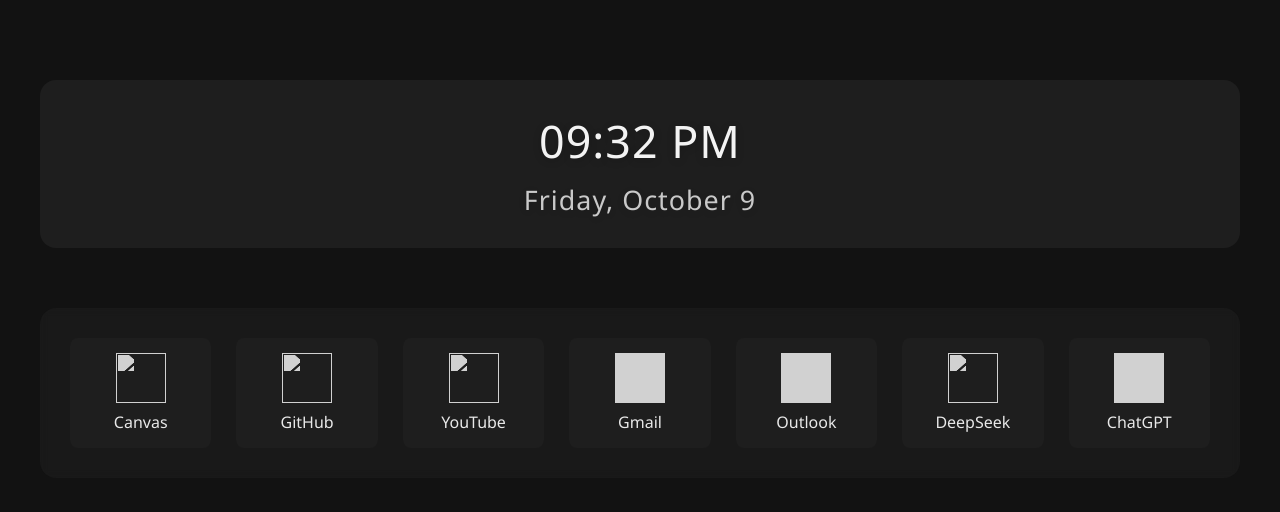
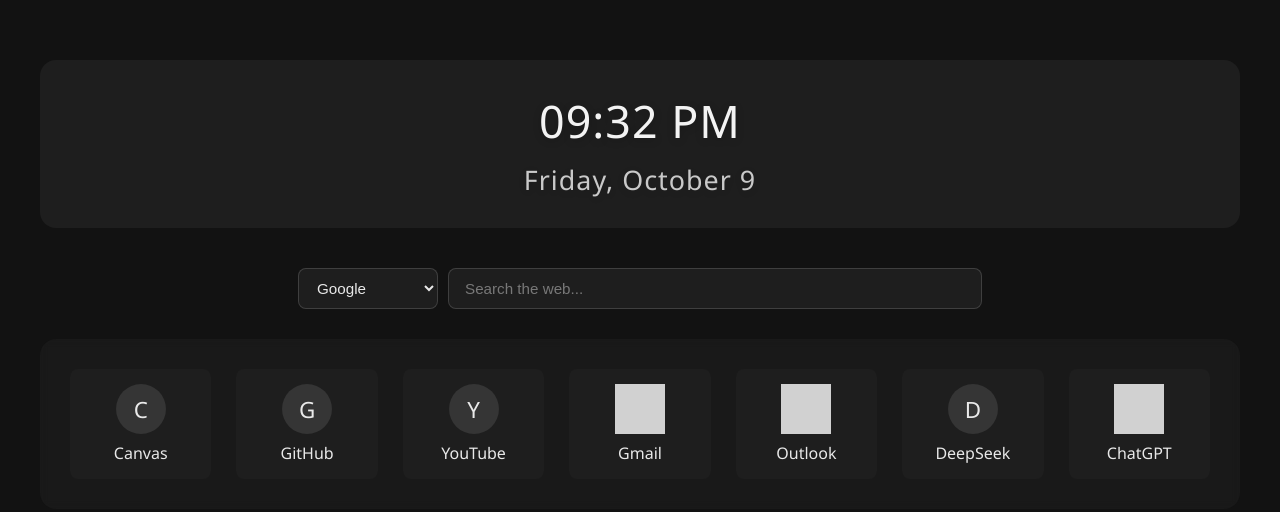
Before and after one commit to MarkC11235/Landing_Page, a plain HTML site: page index.html in a window 1280 px wide. Drawn offline with Linux system fonts and the light colour scheme; grey boxes are pictures that could not be loaded.

Commit message:
qwen updates to landing page

```diff
--- a/index.html
+++ b/index.html
@@ -5,7 +5,6 @@
     <meta name="viewport" content="width=device-width, initial-scale=1.0">
     <title>My Home Dashboard</title>
     <style>
-        /* Previous CSS remains the same, just adding overflow-wrap */
         body {
             font-family: 'Segoe UI', system-ui, sans-serif;
             background-color: #121212;
@@ -20,12 +19,75 @@
             margin: 0 auto;
         }
 
+        .time-date {
+            font-size: 2.8em;
+            text-align: center;
+            margin: 40px 0;
+            font-weight: 300;
+            color: rgba(255, 255, 255, 0.95);
+            text-shadow: 0 2px 8px rgba(0, 0, 0, 0.2);
+            padding: 30px;
+            background: rgba(255, 255, 255, 0.05);
+            border-radius: 16px;
+            letter-spacing: 1px;
+        }
+
+        #date {
+            font-size: 0.6em;
+            margin-top: 10px;
+            opacity: 0.8;
+            font-weight: 300;
+        }
+
+        .search-bar {
+            display: flex;
+            justify-content: center;
+            gap: 10px;
+            margin: 30px 0;
+        }
+
+        .search-bar select {
+            padding: 10px 14px;
+            border-radius: 8px;
+            border: 1px solid rgba(255, 255, 255, 0.15);
+            background: rgba(255, 255, 255, 0.05);
+            color: rgba(255, 255, 255, 0.9);
+            font-size: 0.95em;
+            cursor: pointer;
+            outline: none;
+        }
+
+        .search-bar select:hover {
+            background: rgba(255, 255, 255, 0.08);
+        }
+
+        .search-bar input[type="text"] {
+            flex: 1;
+            max-width: 500px;
+            padding: 10px 16px;
+            border-radius: 8px;
+            border: 1px solid rgba(255, 255, 255, 0.15);
+            background: rgba(255, 255, 255, 0.05);
+            color: rgba(255, 255, 255, 0.9);
+            font-size: 0.95em;
+            outline: none;
+        }
+
+        .search-bar input[type="text"]:focus {
+            border-color: rgba(255, 255, 255, 0.3);
+            background: rgba(255, 255, 255, 0.08);
+        }
+
+        .search-bar input[type="text"]::placeholder {
+            color: rgba(255, 255, 255, 0.4);
+        }
+
         .logo-grid {
             display: grid;
             grid-template-columns: repeat(auto-fit, minmax(90px, 1fr));
             gap: 25px;
             padding: 30px;
-            margin-top: 40px;
+            margin: 20px 0 60px;
             background: rgba(255, 255, 255, 0.03);
             border-radius: 16px;
             backdrop-filter: blur(4px);
@@ -56,26 +118,6 @@
             filter: brightness(0) invert(0.9);
             opacity: 0.9;
         }
-
-        .time-date {
-            font-size: 2.8em;
-            text-align: center;
-            margin: 60px 0;
-            font-weight: 300;
-            color: rgba(255, 255, 255, 0.95);
-            text-shadow: 0 2px 8px rgba(0, 0, 0, 0.2);
-            padding: 30px;
-            background: rgba(255, 255, 255, 0.05);
-            border-radius: 16px;
-            letter-spacing: 1px;
-        }
-
-        #date {
-            font-size: 0.6em;
-            margin-top: 10px;
-            opacity: 0.8;
-            font-weight: 300;
-        }
     </style>
 </head>
 <body>
@@ -85,39 +127,43 @@
             <div id="date"></div>
         </div>
 
-        <div class="logo-grid">
-            <a href="https://canvas.instructure.com" class="logo-link">
-                <img src="https://www.instructure.com/sites/default/files/image/2021-12/canvas-favicon.svg" class="logo-img">
-                Canvas
-            </a>
-            <a href="https://github.com" class="logo-link">
-                <img src="https://github.githubassets.com/favicons/favicon-dark.png" class="logo-img">
-                GitHub
-            </a>
-            <a href="https://youtube.com" class="logo-link">
-                <img src="https://www.youtube.com/s/desktop/dcdfd5b3/img/favicon_144x144.png" class="logo-img">
-                YouTube
-            </a>
-            <a href="https://mail.google.com" class="logo-link">
-                <img src="https://www.gstatic.com/images/branding/product/2x/gmail_2020q4_512dp.png" class="logo-img">
-                Gmail
-            </a>
-            <a href="https://outlook.office.com" class="logo-link">
-                <img src="https://res-1.cdn.office.net/assets/mail/purple/office365/outlook_64x64.png" class="logo-img">
-                Outlook
-            </a>
-            <a href="https://www.deepseek.com" class="logo-link">
-                <img src="https://www.deepseek.com/favicon.ico" class="logo-img">
-                DeepSeek
-            </a>
-            <a href="https://chat.openai.com" class="logo-link">
-                <img src="https://static.vecteezy.com/system/resources/previews/021/608/790/non_2x/chatgpt-logo-chat-gpt-icon-on-white-background-free-vector.jpg" class="logo-img">
-                ChatGPT
-            </a>
+        <div class="search-bar">
+            <select id="search-engine">
+                <option value="https://www.google.com/search?q=" selected>Google</option>
+                <option value="https://duckduckgo.com/?q=">DuckDuckGo</option>
+                <option value="https://search.brave.com/search?q=">Brave</option>
+                <option value="https://www.bing.com/search?q=">Bing</option>
+                <option value="https://search.yahoo.com/search?p=">Yahoo</option>
+            </select>
+            <input type="text" id="search-input" placeholder="Search the web..." autocomplete="off">
         </div>
+
+        <div class="logo-grid" id="logo-grid"></div>
     </div>
 
     <script>
+        const engines = {
+            google: 'https://www.google.com/search?q=',
+            duckduckgo: 'https://duckduckgo.com/?q=',
+            brave: 'https://search.brave.com/search?q=',
+            bing: 'https://www.bing.com/search?q=',
+            yahoo: 'https://search.yahoo.com/search?p='
+        };
+
+        document.getElementById('search-input').addEventListener('keydown', function(e) {
+            if (e.key === 'Enter') {
+                const query = this.value.trim();
+                if (query) {
+                    const selected = document.getElementById('search-engine').value;
+                    window.location.href = selected + encodeURIComponent(query);
+                }
+            }
+        });
+
+        document.getElementById('search-engine').addEventListener('change', function() {
+            document.getElementById('search-input').focus();
+        });
+
         function updateTime() {
             const now = new Date();
             document.getElementById('time').textContent = now.toLocaleTimeString([], {hour: '2-digit', minute:'2-digit'});
@@ -125,6 +171,42 @@
         }
         setInterval(updateTime, 1000);
         updateTime();
+
+        fetch('sites.json')
+            .then(res => res.json())
+            .then(sites => {
+                const grid = document.getElementById('logo-grid');
+                sites.forEach(site => {
+                    const link = document.createElement('a');
+                    link.href = site.url;
+                    link.className = 'logo-link';
+                    link.target = '_blank';
+                    link.rel = 'noopener noreferrer';
+
+                    const img = document.createElement('img');
+                    img.src = site.icon;
+                    img.className = 'logo-img';
+                    img.alt = site.name;
+                    img.onerror = function() {
+                        this.style.display = 'none';
+                        const fallback = document.createElement('div');
+                        fallback.style.cssText = 'width:50px;height:50px;border-radius:50%;background:rgba(255,255,255,0.1);display:flex;align-items:center;justify-content:center;font-size:1.4em;font-weight:300;margin-bottom:8px;';
+                        fallback.textContent = site.name.charAt(0).toUpperCase();
+                        link.insertBefore(fallback, this);
+                    };
+
+                    const label = document.createElement('span');
+                    label.textContent = site.name;
+
+                    link.appendChild(img);
+                    link.appendChild(label);
+                    grid.appendChild(link);
+                });
+            })
+            .catch(err => {
+                console.error('Failed to load sites:', err);
+                document.getElementById('logo-grid').innerHTML = '<p style="grid-column:1/-1;text-align:center;opacity:0.5;">Failed to load sites. Check that sites.json exists.</p>';
+            });
     </script>
 </body>
 </html>
--- /dev/null
+++ b/sites.json
@@ -0,0 +1,37 @@
+[
+  {
+    "name": "Canvas",
+    "url": "https://canvas.instructure.com",
+    "icon": "https://www.instructure.com/sites/default/files/image/2021-12/canvas-favicon.svg"
+  },
+  {
+    "name": "GitHub",
+    "url": "https://github.com",
+    "icon": "https://github.githubassets.com/favicons/favicon-dark.png"
+  },
+  {
+    "name": "YouTube",
+    "url": "https://youtube.com",
+    "icon": "https://www.youtube.com/s/desktop/dcdfd5b3/img/favicon_144x144.png"
+  },
+  {
+    "name": "Gmail",
+    "url": "https://mail.google.com",
+    "icon": "https://www.gstatic.com/images/branding/product/2x/gmail_2020q4_512dp.png"
+  },
+  {
+    "name": "Outlook",
+    "url": "https://outlook.office.com",
+    "icon": "https://res-1.cdn.office.net/assets/mail/purple/office365/outlook_64x64.png"
+  },
+  {
+    "name": "DeepSeek",
+    "url": "https://www.deepseek.com",
+    "icon": "https://www.deepseek.com/favicon.ico"
+  },
+  {
+    "name": "ChatGPT",
+    "url": "https://chat.openai.com",
+    "icon": "https://static.vecteezy.com/system/resources/previews/021/608/790/non_2x/chatgpt-logo-chat-gpt-icon-on-white-background-free-vector.jpg"
+  }
+]
```
